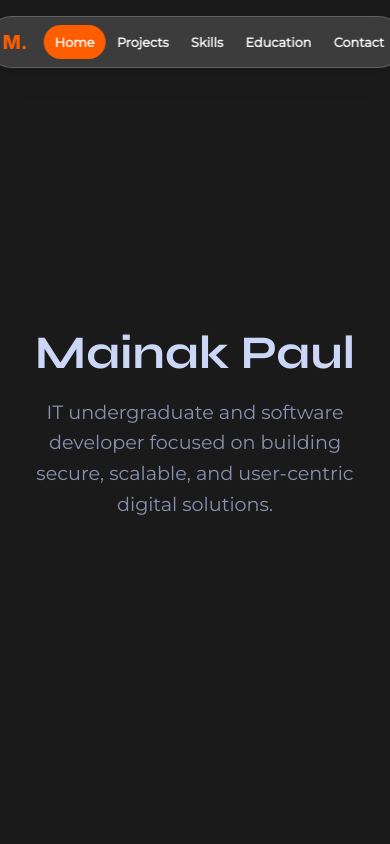
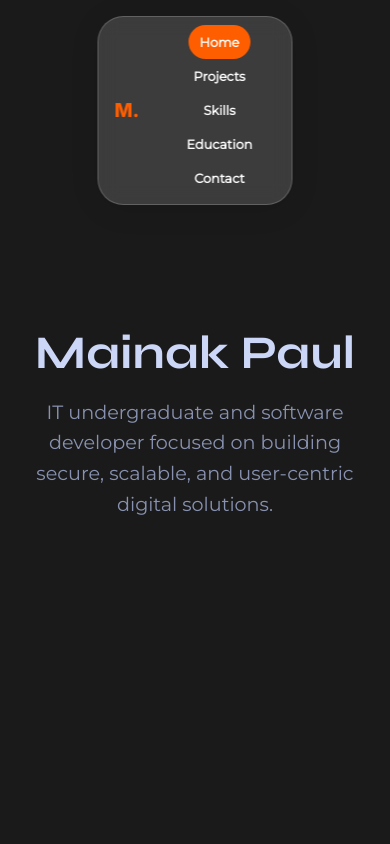
Before and after one commit to mainakpaul2005/Portfolio, a plain HTML site: page index.html in a window 390 px wide. Shown: the top 844 px of the page. Drawn offline with Linux system fonts and the light colour scheme.

Commit message:
Second Commit/ Done for Day 3

```diff
--- a/styles.css
+++ b/styles.css
@@ -455,6 +455,7 @@ section.in-view .fade-in {
         right: auto;
         transform: translateX(-50%);
         width: auto;
+        max-width: 95vw;
         border-radius: 26px;
         justify-content: center;
         padding: 0.5rem;
@@ -465,6 +466,7 @@ section.in-view .fade-in {
     }
     .section-indicator ul {
         justify-content: center;
+        flex-wrap: wrap;
     }
     .section-indicator li {
         margin: 0;
```
